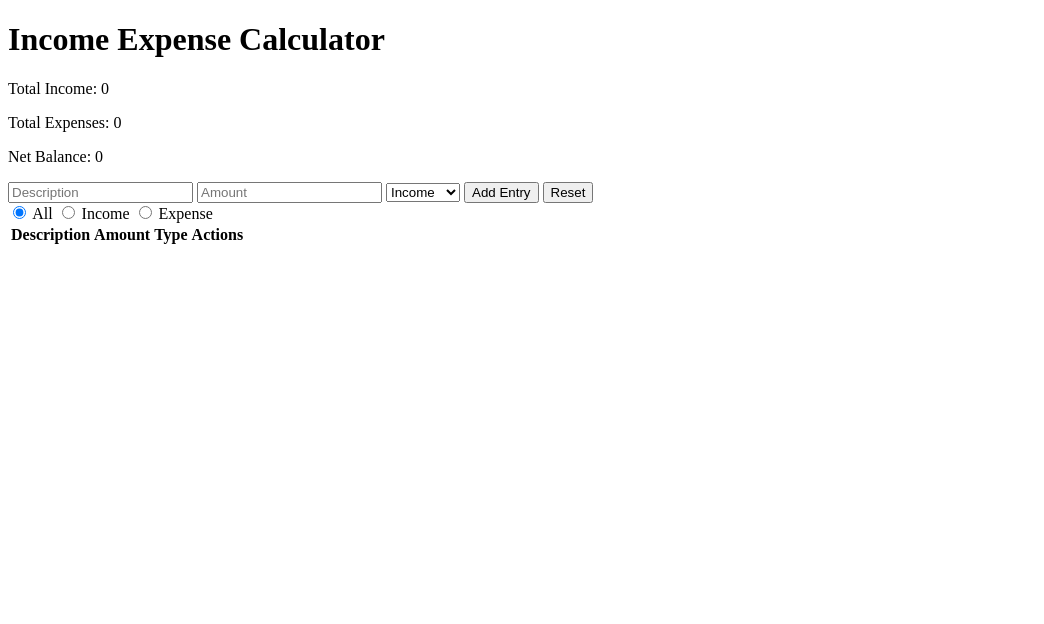
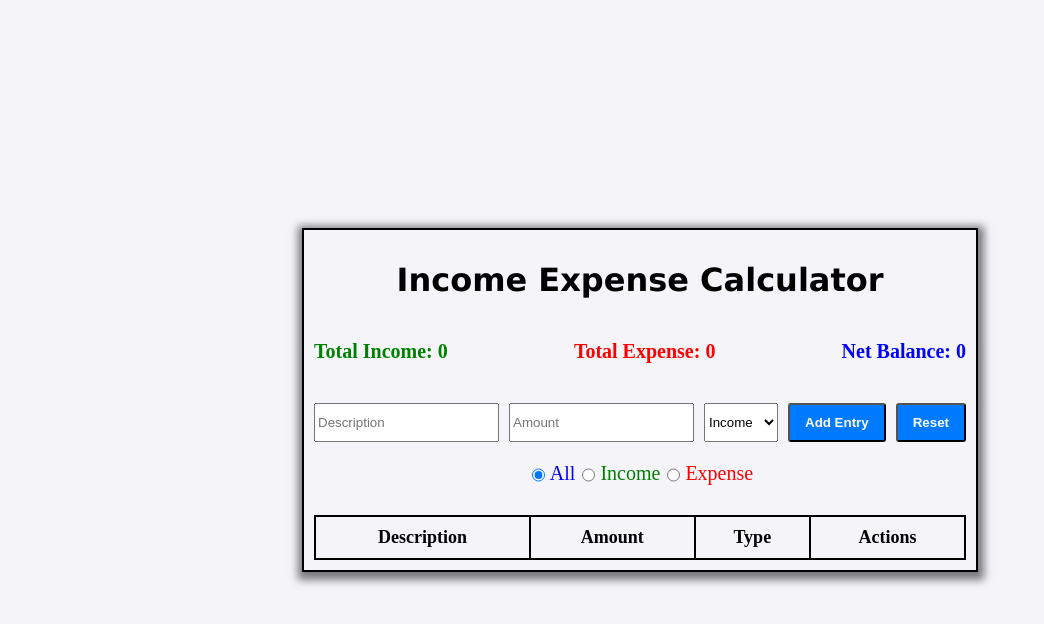
Before and after one commit to ArjunPrasanth2912/Mern-fsd-JsCrud-Task, a plain HTML site: page index.html in a window 1280 px wide. Shown: the whole page, without its empty margins (0-1044 px from the left). Drawn offline with Linux system fonts and the light colour scheme.

Commit message:
CRUD done

```diff
--- a/index.html
+++ b/index.html
@@ -5,18 +5,21 @@
     <meta name="viewport" content="width=device-width, initial-scale=1.0">
     <title>Income Expense Calculator</title>
     <link rel="stylesheet" href="./styles.css">
+    <link rel="preconnect" href="https://fonts.googleapis.com">
+    <link rel="preconnect" href="https://fonts.gstatic.com" crossorigin>
+    <link href="https://fonts.googleapis.com/css2?family=Montserrat:ital,wght@0,100..900;1,100..900&display=swap" rel="stylesheet">
 </head>
 <body>
     <div class="container">
         <h1>Income Expense Calculator</h1>
 
         <div class="balance-overview">
-            <p>Total Income: <span id="total-income">₹0</span></p>
-            <p>Total Expenses: <span id="total-expenses">₹0</span></p>
-            <p>Net Balance: <span id="net-balance">₹0</span></p>
+            <p class="inc">Total Income: <span id="total-income">₹0</span></p>
+            <p class="exp">Total Expense: <span id="total-expenses">₹0</span></p>
+            <p class="bal">Net Balance: <span id="net-balance">₹0</span></p>
         </div>
 
-        <form id="myForm">
+        <form id="myForm" class="form-field">
             <input type="text" id="description" placeholder="Description" required>
             <input type="number" id="amount" placeholder="Amount" required>
             <select id="type">
--- a/styles.css
+++ b/styles.css
@@ -0,0 +1,130 @@
+body {
+    display: flex;
+    justify-content: center; /* Centers horizontally */
+    align-items: center;
+    height: 100vh;
+    margin:0px;
+    background-color: #f4f4f9; /* Optional: Background color */
+}
+
+.container{
+    border: 2px solid black;
+    padding: 10px;
+    box-shadow: 1px 3px 8px 5px rgba(0,0,0,0.5);
+}
+
+.balance-overview{
+    display: flex;
+    justify-content: space-between;
+    margin-bottom: 20px;
+
+}
+.inc{
+    color: green;
+    font-weight: bold;
+    font-size: 20px;
+}
+.exp{
+    color:red;
+    font-weight: bold;
+    font-size: 20px;
+}
+.bal{
+    color:blue;
+    font-weight: bold;
+    font-size: 20px;
+}
+h1{
+    text-align: center;
+    font-family: 'Lucida Sans', 'Lucida Sans Regular', 'Lucida Grande', 'Lucida Sans Unicode', Geneva, Verdana, sans-serif;
+   /* text-decoration: underline;*/
+}
+
+form{
+    display: flex;
+    gap: 10px;
+    margin-bottom: 20px;
+
+
+}
+
+button{
+    padding:10px 15px;
+    background-color:#007bff;
+    color: white;
+    font-weight: bold;
+    cursor: pointer;
+    border-radius: 3px;
+
+}
+button:hover{
+background-color: lightblue;
+}
+
+.filters{
+    display: flex;
+    justify-content: center;
+    margin-bottom: 30px;
+    gap: 2px;
+}
+
+.filters label{
+font-size: 20px;
+}
+.filters input[value="all"] + label {
+    color: blue;
+}
+.filters input[value="expense"] + label{
+    color: red;
+}
+.filters input[value="income"] + label{
+    color:green;
+}
+
+
+table {
+    width: 100%;
+    border-collapse: collapse;
+    border: 2px solid black;
+}
+th,td{
+    border: 2px solid black;
+    padding: 10px;
+    text-align: center;
+    font-size: 18px;
+
+}
+
+th{
+    font-weight: bold;
+}
+
+/*mobile*/
+
+@media (max-width: 768px) {
+
+    .container {
+        width: 95%;
+        padding: 20px;
+    }
+
+
+    th, td {
+        font-size: 14px;
+    }
+
+    button {
+        padding: 8px 12px;
+    }
+
+
+    .balance-overview p {
+        font-size: 14px;
+    }
+
+
+    form {
+        flex-direction: column;
+        gap: 12px;
+    }
+}
```
Also changed, not shown: 1 other file.
